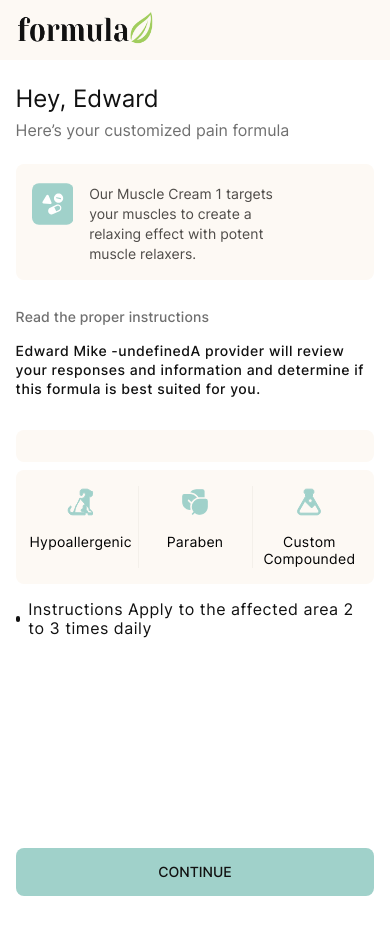
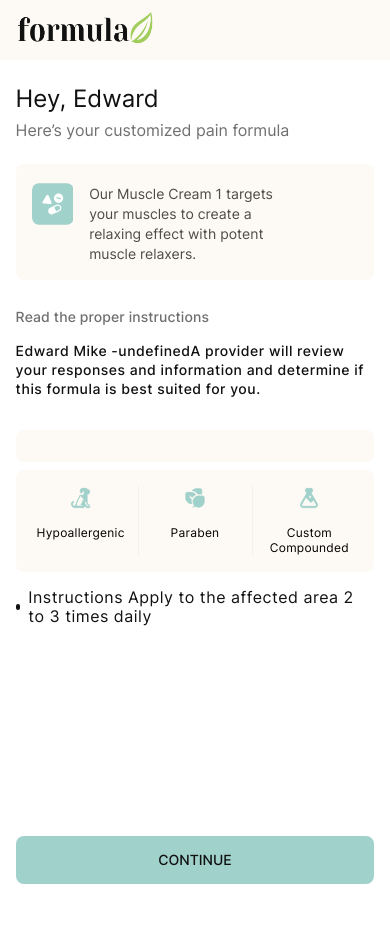
Before and after one commit to shahid37/formula-nextjs, a Next.js app: page /formula in a window 390 px wide. Built offline with nearby package versions, Linux system fonts and the light colour scheme.

Commit message:
Box is now accordin got design

```diff
--- a/pages/formula/index.jsx
+++ b/pages/formula/index.jsx
@@ -191,39 +191,42 @@ const FormulaDetail = () => {
                       ))}
                     </div>
                   )}
-                  <div className="mt-2 rounded-[8px] flex py-4 px-2 bg-off-white justify-between h-[114px]">
-                    <div className="flex flex-col gap-y-4 justify-start items-center h-[82px]">
+                  <div className="mt-2 rounded-[8px] flex py-4 px-2 bg-off-white justify-between xs:h-[102px] md:h-[114px]">
+                    <div className="flex flex-col gap-y-4 justify-start items-center xs:h-[70px] md:h-[82px]">
                       <Image
                         src={DogIcon}
                         alt="Hypoallergenic"
                         width={32}
                         height={32}
+                        className="xs:w-[24px] xs:h-[24px] md;w-[32px] md:h-[32px]"
                       />
-                      <p className="w-[114px] text-center text-[14px] leading-[16.94px] tracking-[0.25px] font-normal">
+                      <p className="w-[114px] text-center xs:text-[12px] xs:leading-[14.52px] md:text-[14px] md:leading-[16.94px] tracking-[0.25px] font-normal">
                         Hypoallergenic
                       </p>
                     </div>
                     <div className="w-[1px] h-[100%] bg-[#4E4B48] opacity-[0.05]" />
-                    <div className="flex flex-col gap-y-4 justify-start items-center h-[82px] ">
+                    <div className="flex flex-col gap-y-4 justify-start items-center xs:h-[70px] md:h-[82px] ">
                       <Image
                         src={LeafsIcon}
                         alt="Hypoallergenic"
                         width={32}
                         height={32}
+                        className="xs:w-[24px] xs:h-[24px] md;w-[32px] md:h-[32px]"
                       />
-                      <p className="w-[114px] text-center text-[14px] leading-[16.94px] tracking-[0.25px] font-normal">
+                      <p className="w-[114px] text-center xs:text-[12px] xs:leading-[14.52px] md:text-[14px] md:leading-[16.94px] tracking-[0.25px] font-normal">
                         Paraben
                       </p>
                     </div>
                     <div className="w-[1px] h-[100%] bg-[#4E4B48] opacity-[0.05]" />
-                    <div className="flex flex-col gap-y-4 justify-start items-center h-[82px]">
+                    <div className="flex flex-col gap-y-4 justify-start items-center xs:h-[70px] md:h-[82px]">
                       <Image
                         src={ChemicalIcon}
                         alt="Hypoallergenic"
                         width={32}
                         height={32}
+                        className="xs:w-[24px] xs:h-[24px] md;w-[32px] md:h-[32px]"
                       />
-                      <p className="w-[114px] text-center text-[14px] leading-[16.94px] tracking-[0.25px] font-normal">
+                      <p className="w-[114px] text-center xs:text-[12px] xs:leading-[14.52px] md:text-[14px] md:leading-[16.94px] tracking-[0.25px] font-normal">
                         Custom Compounded
                       </p>
                     </div>
```
